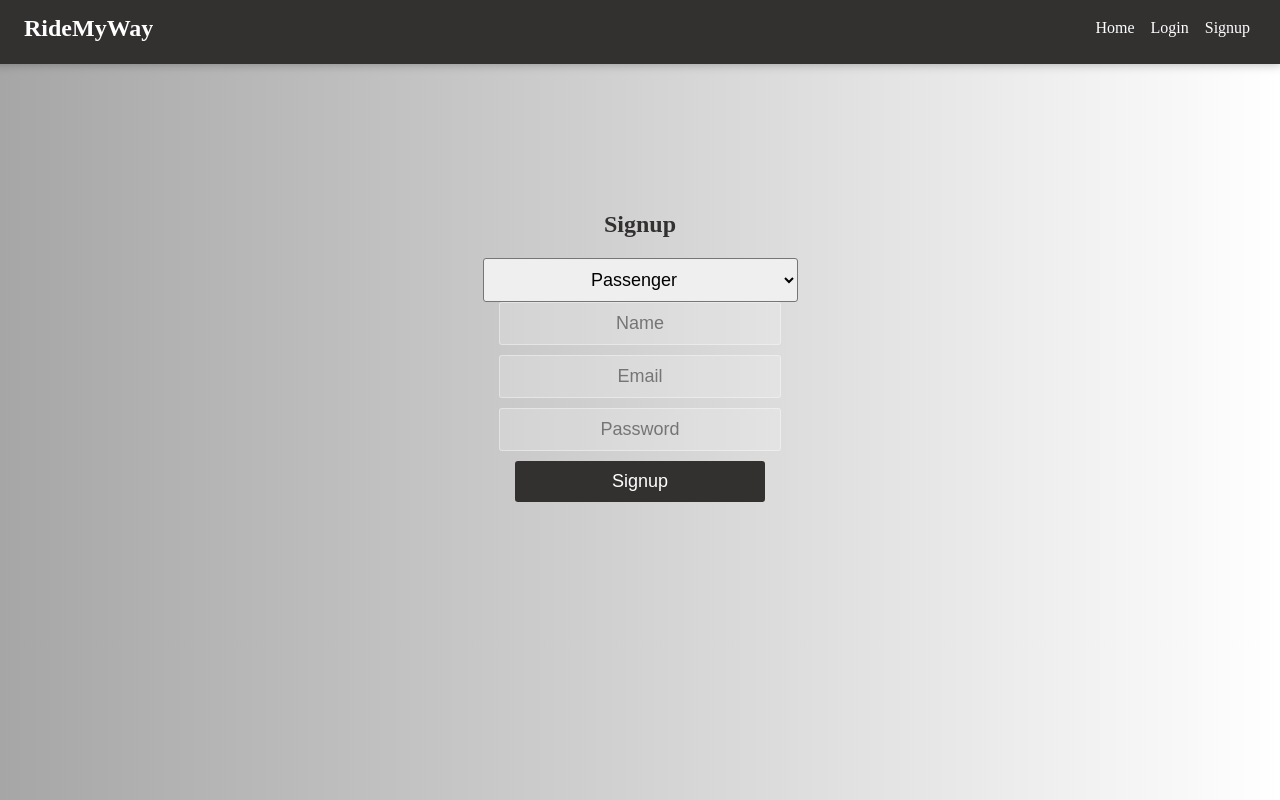
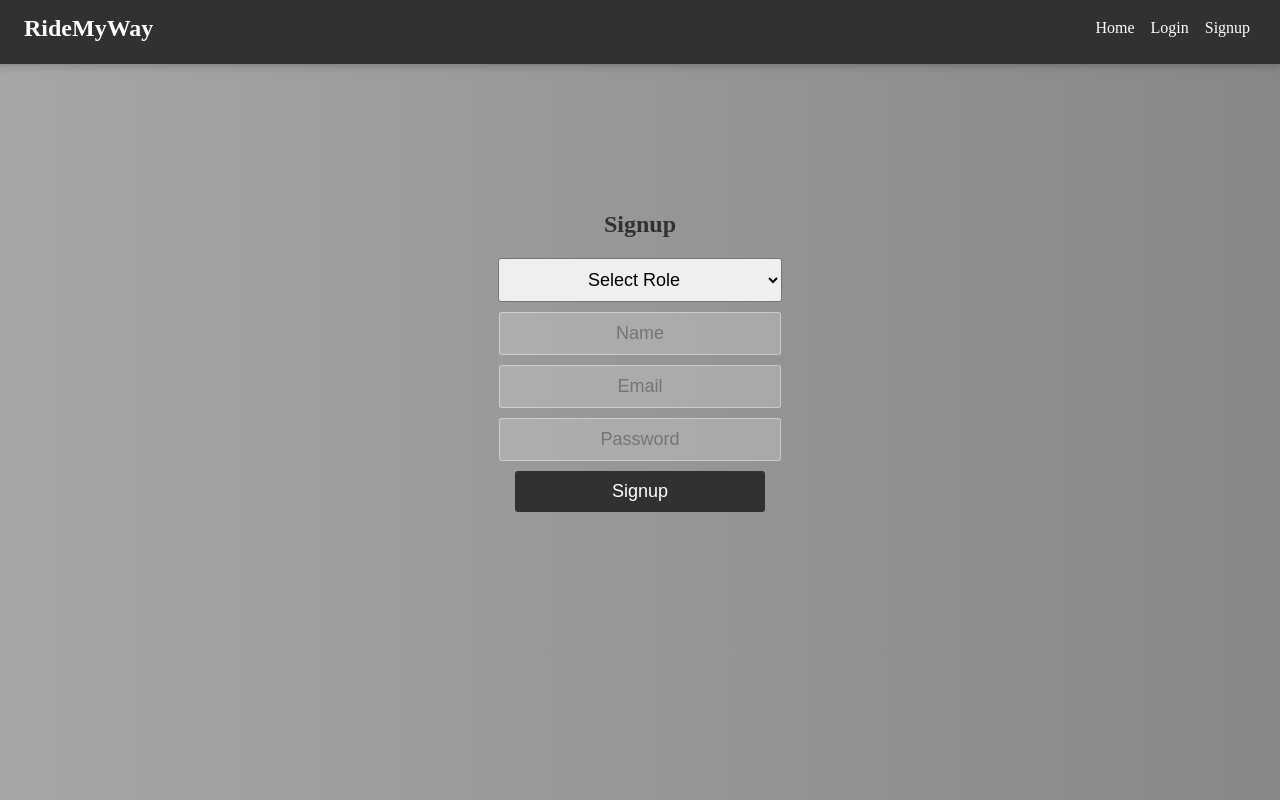
Before and after one commit to seanralph007/ridemyway-frontend, a React (Vite) app: page /signup in a window 1280 px wide. Built offline with nearby package versions, Linux system fonts and the light colour scheme; no server answers.

Commit message:
More styling

```diff
--- a/src/App.css
+++ b/src/App.css
@@ -1,4 +1,4 @@
 body {
-  background: linear-gradient(90deg, #a6a6a6, #ffffff);
+  background: linear-gradient(90deg, #a6a6a6, #888787);
   height: "100vh";
 }
--- a/src/auth/AuthStyles.css
+++ b/src/auth/AuthStyles.css
@@ -5,11 +5,11 @@
 }
 
 .role {
-    width: 315px;
+    width: 284px;
     border-radius: 3px;
     font-family: "Source Sans Pro", sans-serif;
     padding: 10px 15px;
-    margin: 0 auto;
+    margin: 10px auto;
     display: block;
     text-align: center;
     font-size: 18px;
--- a/src/auth/SignUp.jsx
+++ b/src/auth/SignUp.jsx
@@ -12,7 +12,7 @@ export default function Signup() {
     name: "",
     email: "",
     password: "",
-    role: "passenger"
+    role: ""
   });
 
   const [errors, setErrors] = useState({});
@@ -68,6 +68,7 @@ export default function Signup() {
         value={form.role}
         onChange={handleChange}
       >
+        <option value="">Select Role</option>
         <option value="passenger">Passenger</option>
         <option value="driver">Driver</option>
       </select>
--- a/src/pages/Dashboard.css
+++ b/src/pages/Dashboard.css
@@ -18,3 +18,7 @@
 }
 
 /* DriverDashboard styles */
+
+.req-box {
+    background: #999999;
+}
--- a/src/pages/DriverDashboard.jsx
+++ b/src/pages/DriverDashboard.jsx
@@ -63,6 +63,7 @@ const DriverDashboard = () => {
           rides.map((ride) => (
             <div
               key={ride.id}
+              className="req-box"
               style={{
                 border: "1px solid #ddd",
                 borderRadius: "8px",
@@ -80,7 +81,7 @@ const DriverDashboard = () => {
                 </button>
               </h3>
               <p>
-                <strong>Departure:</strong>{new Date(ride.departure_time).toLocaleString(undefined, {
+                <strong>Departure:</strong> {new Date(ride.departure_time).toLocaleString(undefined, {
                   year: "numeric",
                   month: "numeric",
                   day: "numeric",
--- a/src/pages/Home.jsx
+++ b/src/pages/Home.jsx
@@ -33,7 +33,7 @@ export default function Home() {
                 })} <br />
             </p>
             <p>{ride.car_type}</p>
-            <img src={ride.car_type === "Bus" ? "/images/busPicx.png" : "/images/carPicx.png"} alt={ride.car_type} width={100} /><br />
+            <img src={ride.car_type === "bus" ? "/images/busPicx.png" : "/images/carPicx.png"} alt={ride.car_type} width={100} /><br />
             <Link to={`/rides/${ride.id}`} className="link">More Ride Details -- </Link>
           </div>
         ))}
```
Also changed, not shown: 2 other files (tests, documents, lock files or other folders).
